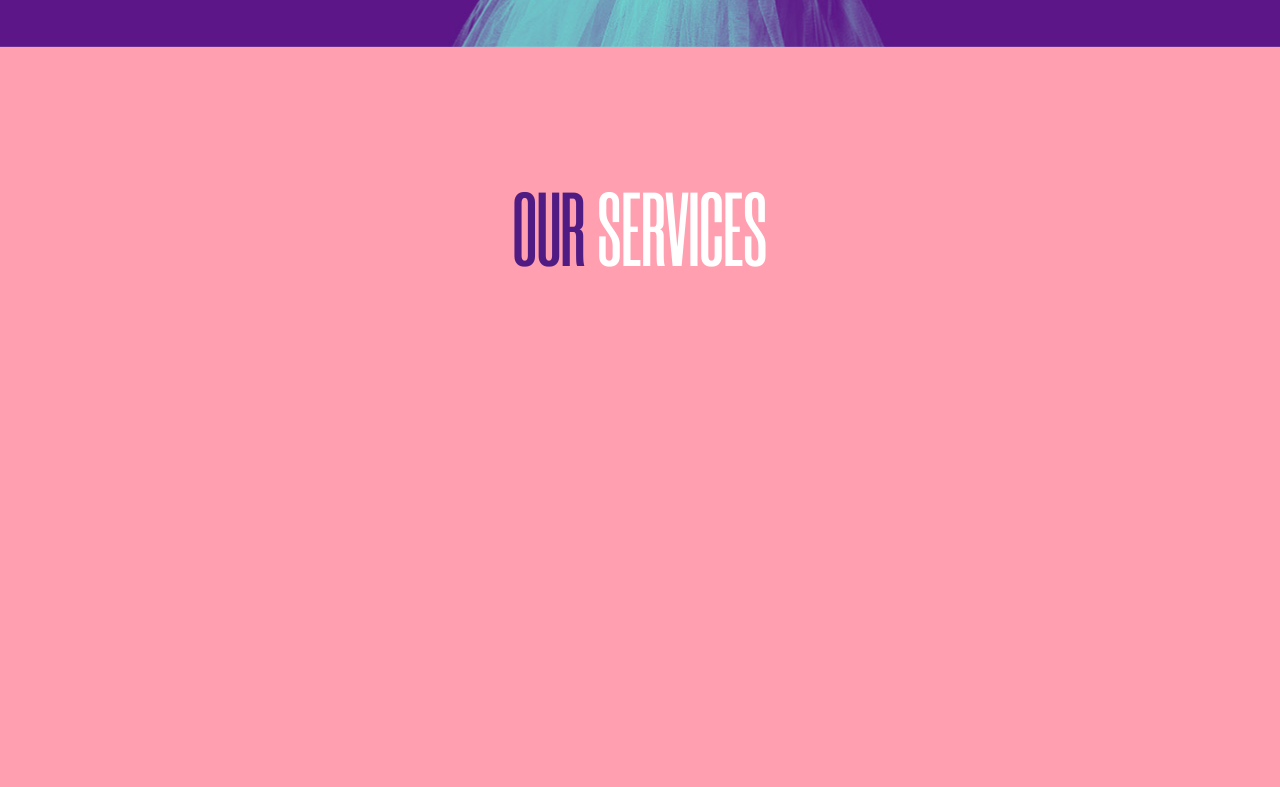
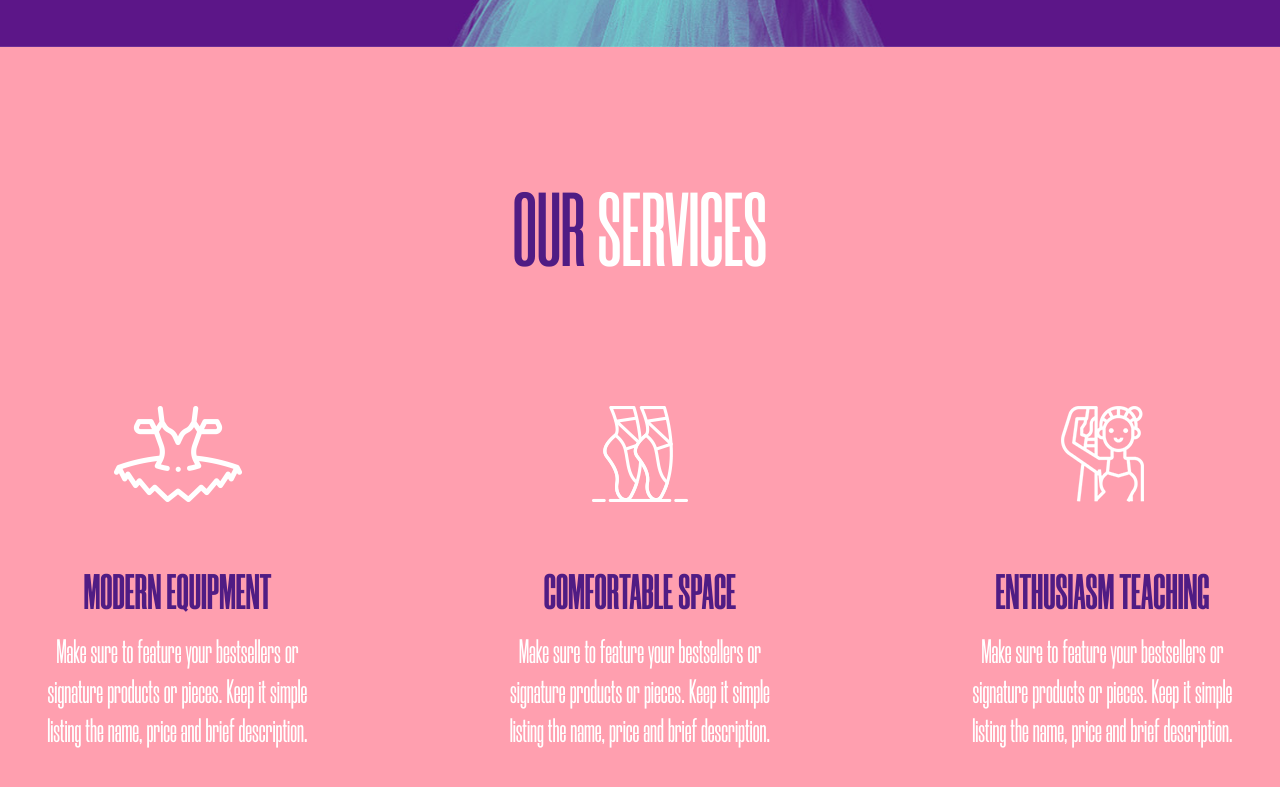
Before and after one commit to tremer3/ballet-studio, a website: page src/index.html in a window 1280 px wide. Shown: the part 1013-1800 px from the top of the page. Drawn offline with Linux system fonts and the light colour scheme.

Commit message:
add services section

```diff
--- a/src/index.html
+++ b/src/index.html
@@ -42,9 +42,27 @@
     <section class="services">
         <div class="container">
             <h2 class="title"><span class="title__purple">our</span> services</h2>
+            <div class="services__benefits">
+                <div class="services__item">
+                    <img src="img/services_1.png" alt="dress">
+                    <h2 class="services__title">Modern equipment</h2>
+                    <div class="services__descr">Make sure to feature your bestsellers or signature products or pieces. Keep it simple listing the name, price and brief description.</div>
+                </div>
 
-        </div>
-    </section>
+                <div class="services__item">
+                    <img src="img/services_2.png" alt="dress" class="services__icon">
+                    <h2 class="services__title">Comfortable Space</h2>
+                    <div class="services__descr">Make sure to feature your bestsellers or signature products or pieces. Keep it simple listing the name, price and brief description.</div>
+                </div>
+
+                <div class="services__item">
+                    <img src="img/services_3.png" alt="dress" class="services__icon">
+                    <h2 class="services__title">Enthusiasm teaching</h2>
+                    <div class="services__descr">Make sure to feature your bestsellers or signature products or pieces. Keep it simple listing the name, price and brief description.</div>
+                </div>
+            </div><!--/. Services__benefits -->
+        </div><!--/. Container -->
+    </section><!--/. Services -->
 
 
 
--- a/src/sass/blocks/_services.scss
+++ b/src/sass/blocks/_services.scss
@@ -1,4 +1,34 @@
 .services {
     min-height: 794px;
     background-color: $second-color;
+    &__benefits {
+        padding-top: 95px;
+        display: flex;
+        justify-content: space-between;
+    }
+    &__item {
+        width: 275px;
+        display: flex;
+        flex-direction: column;
+        align-items: center;
+        justify-content: center;
+        img {
+            height: 96px;
+        }
+    }
+    &__title {
+        padding-top: 65px;
+        font-size: 50px;
+        color: $first-color;
+        text-transform: uppercase;
+        text-align: center;
+        font-weight: 700;
+    }
+    &__descr {
+        font-size: 34px;
+        color: #fff;
+        text-align: center;
+        font-weight: 500;
+        line-height: 39.58px;
+    }
 }
```
Also changed, not shown: src/css/style.min.css, src/img/services_1.png (added), src/img/services_2.png (added), src/img/services_3.png (added).
